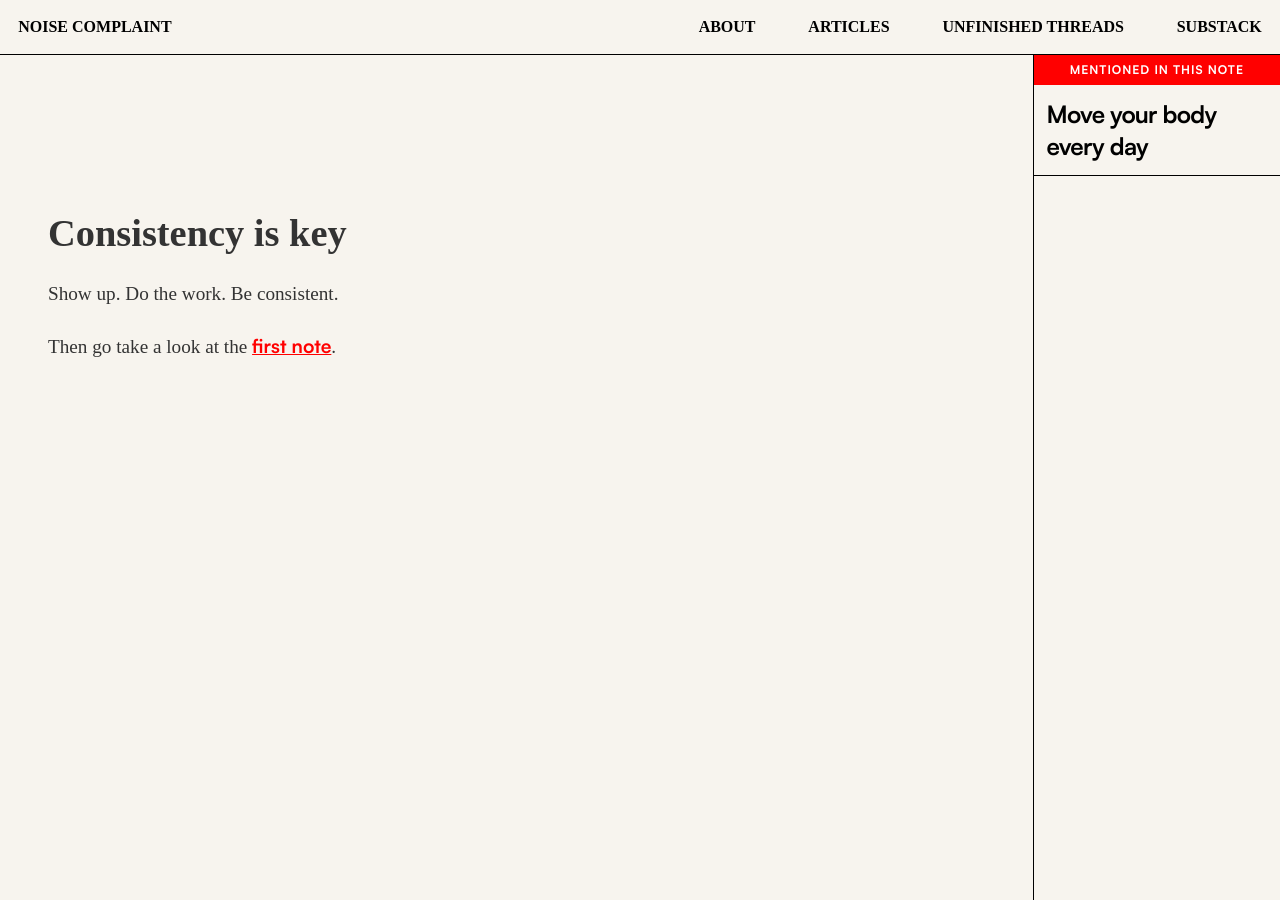
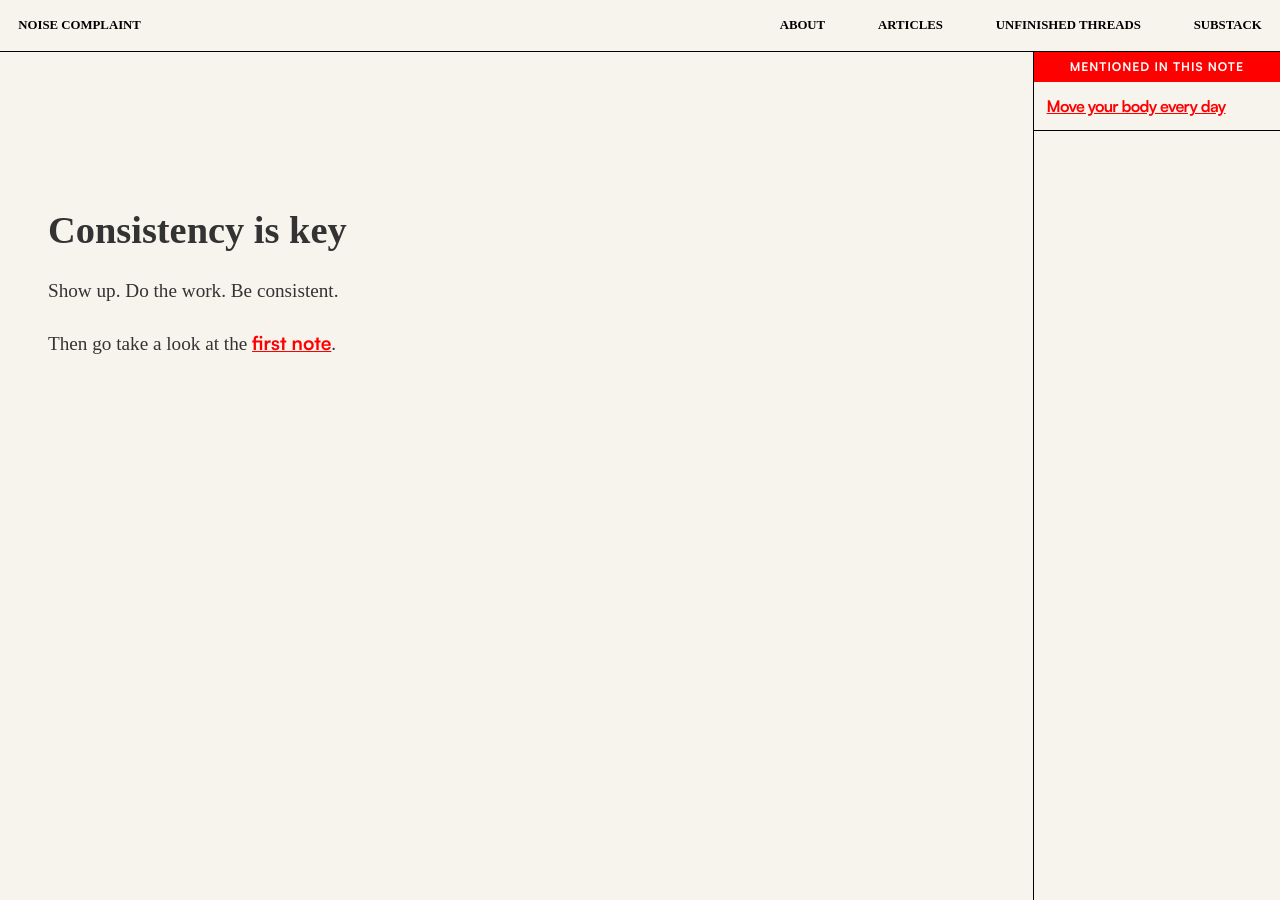
Before and after one commit to ashleighkeith15/noise-complaint, a Jekyll site: the page built from _notes/ideas/consistency.md, in a window 1280 px wide and 900 px high. Built offline with Jekyll 4.4.1, drawn with Linux system fonts in a browser that asks for light colours; some web fonts are replaced.

Commit message:
small mentioned bar fixes

```diff
--- a/_sass/_style.scss
+++ b/_sass/_style.scss
@@ -679,14 +679,12 @@ text-transform: uppercase;
     margin-block-start: auto !important;
 
 font-family: 'Redaction Regular';
-font-size: 1.5rem;
+font-size: 1rem;
 font-style: normal;
 font-weight: 400;
 line-height: normal;
 letter-spacing: -0.045rem;
 a {
-color: black !important;
-text-decoration: none;
 }
   }
 
@@ -703,7 +701,7 @@ text-decoration: none;
   color: #000;
 
 font-family: Satoshi;
-font-size: 1rem;
+font-size: 0.8rem;
 font-style: normal;
 font-weight: 700;
 line-height: normal;
```
